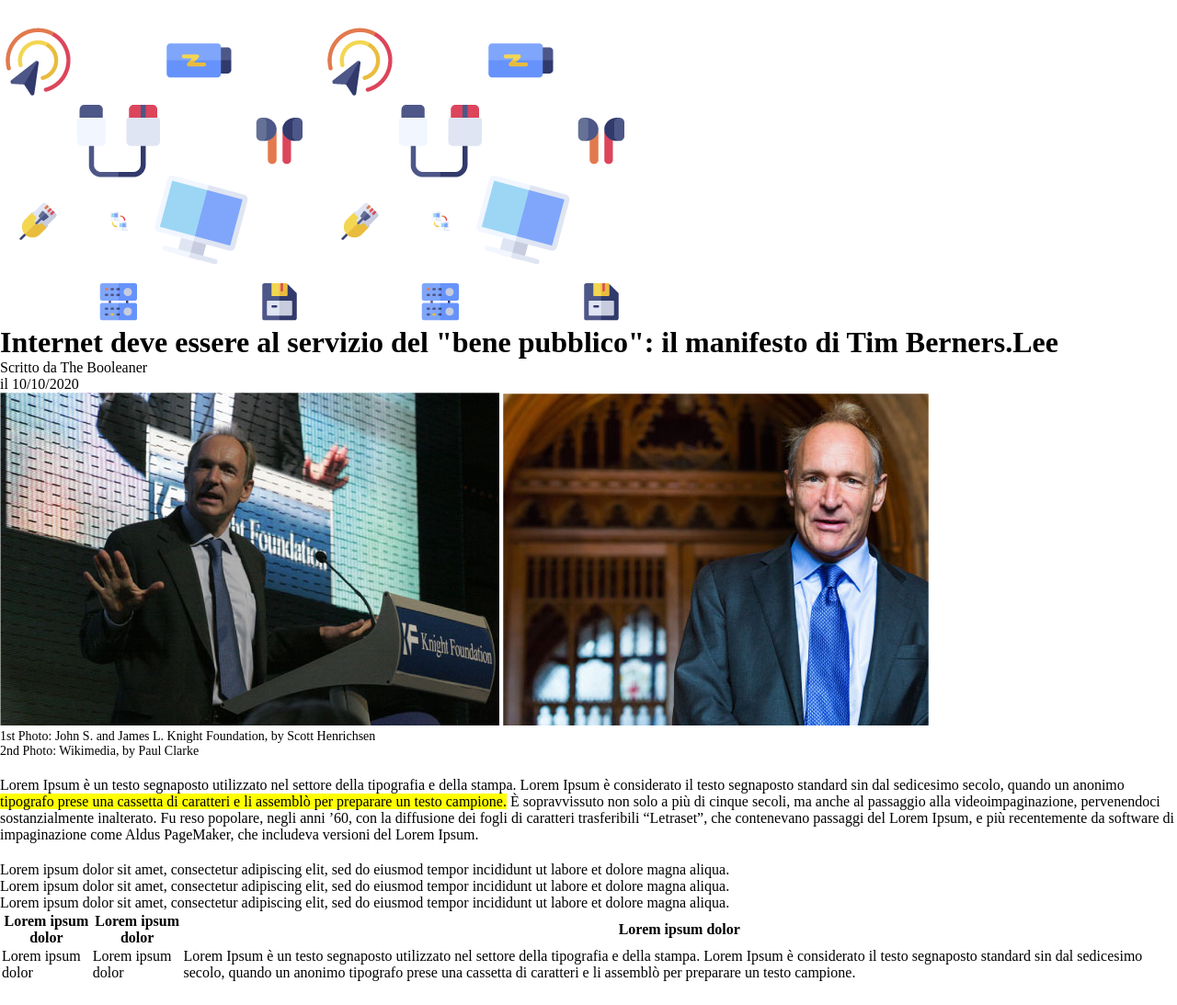
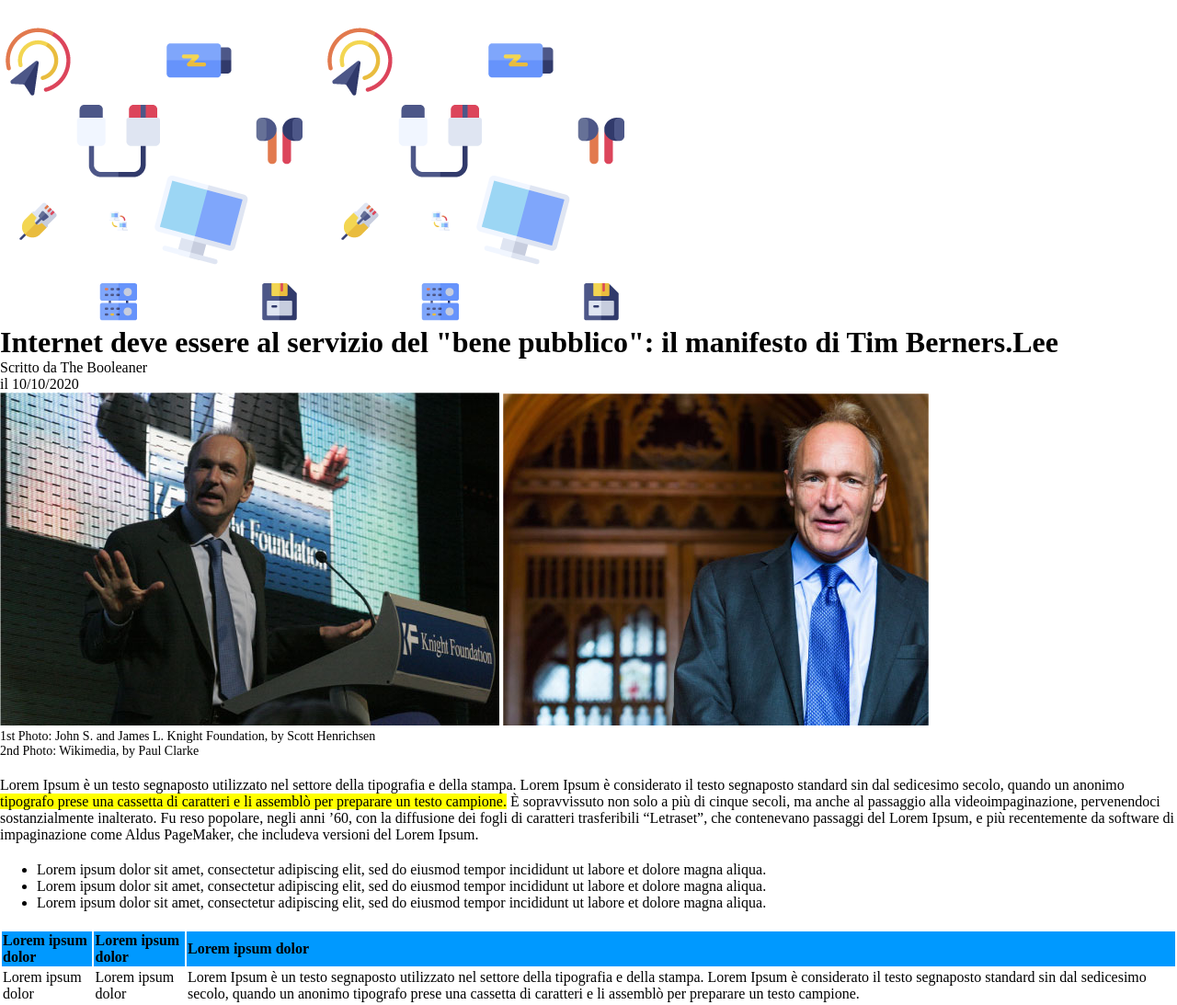
Before and after one commit to S1nghAmandeep/html-css-booleaner, a plain HTML site: page index.html in a window 1280 px wide. Shown: the whole page at 92% size. Before the commit the page ends 1069 px from the top, so only its background shows below. Drawn offline with Linux system fonts and the light colour scheme.

Commit message:
style_table

```diff
--- a/File-css/style.css
+++ b/File-css/style.css
@@ -1,6 +1,5 @@
 * {
     margin: 0;
-    padding: 0;
 }
 
 .pattern {
@@ -12,5 +11,10 @@
 }
 
 .articolo {
-    margin-top: 20px;
+    margin: 20px 0px;
 }
+
+
+#customers th {
+    text-align: left;
+    background-color: rgb(0, 153, 255);
```
